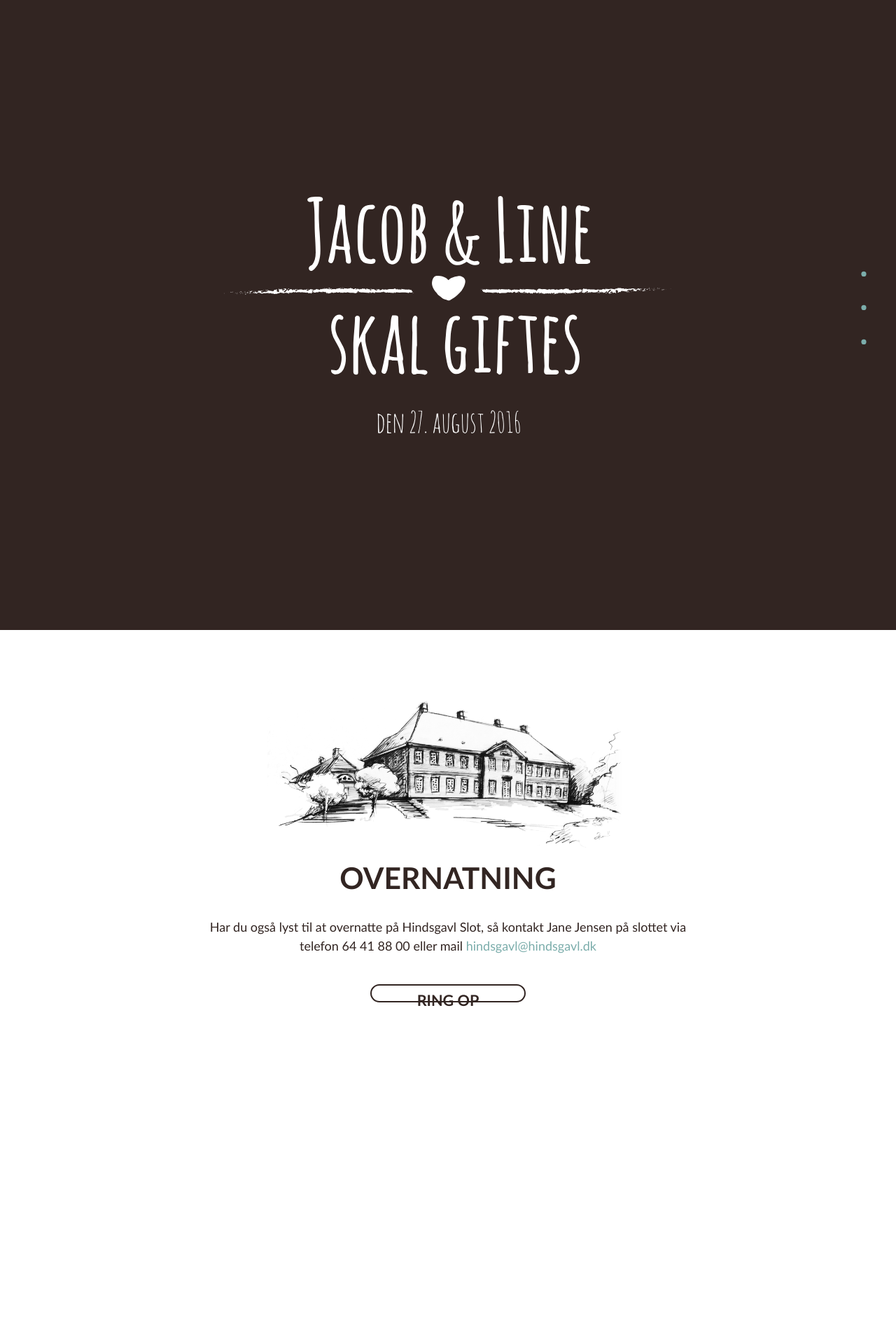
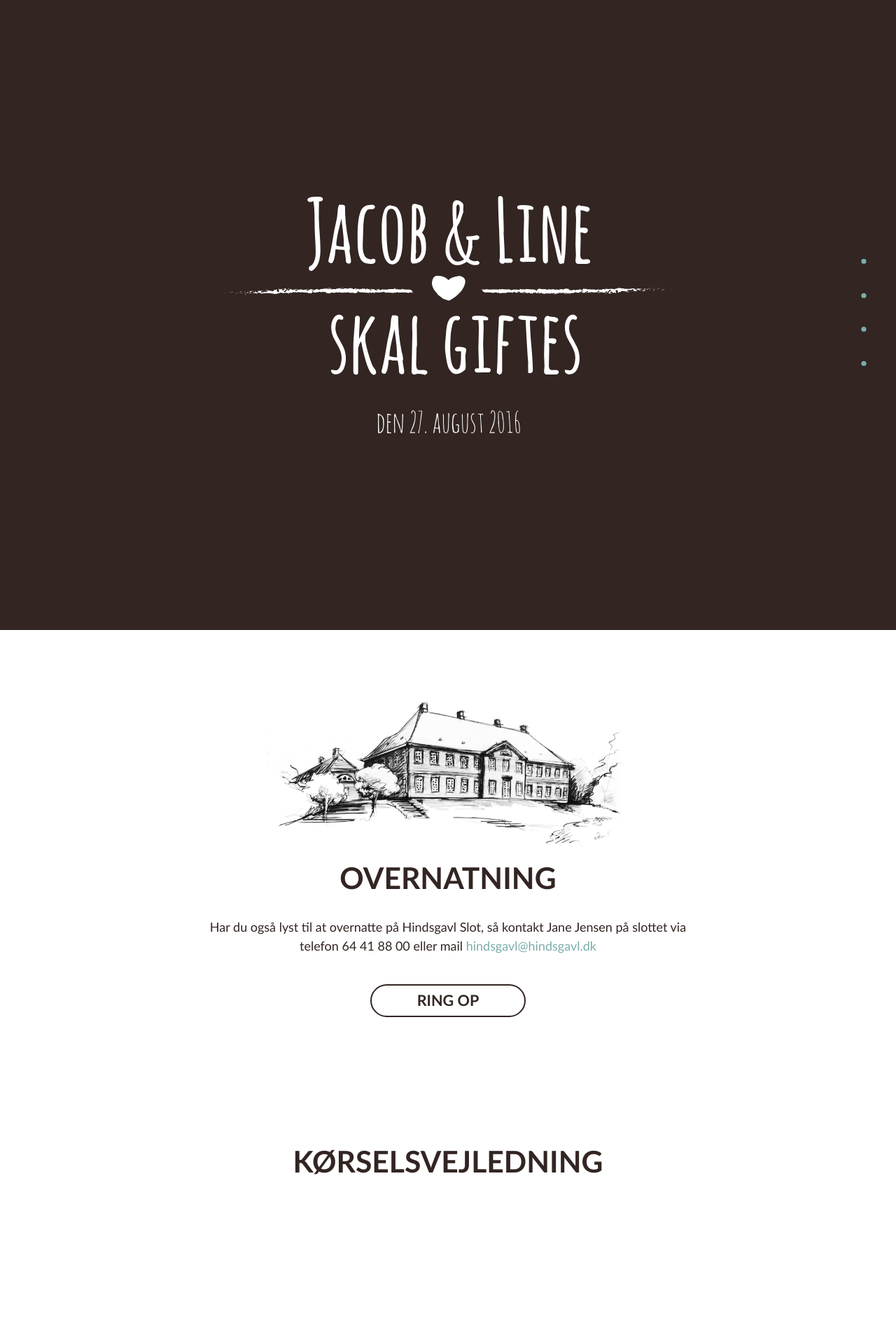
Before and after one commit to jacobmohl/skal-giftes, a Jekyll site: the page built from index.html, in a window 1280 px wide. Shown: the top 1920 px of the page at 70% size. Built offline with Jekyll 4.4.1, drawn with Linux system fonts in a browser that asks for light colours; before the commit the page ends 1534 px from its top, so only the background shows below that; some of the changed text lies outside the part shown.

Commit message:
Add footer and fix nav bug

```diff
--- a/_sass/_nav.scss
+++ b/_sass/_nav.scss
@@ -1,5 +1,5 @@
 /* Normal screen */
-@include media($large-screen) {
+@include media($medium-screen) {
 
     .nav-trigger {
         display:none;
@@ -26,8 +26,8 @@
 		@include clearfix;
 
         span {
+            display: inline-block;
 			float: right;
-			display: inline-block;
 			@include transform(scale(.6));
         }
         &:hover {
@@ -51,7 +51,7 @@
     .nav-dot {
 		position: relative;
 		/* we set a top value in order to align the dot with the label. If you change label's font, you may need to change this top value*/
-		top: 8px;
+		top: 0.8em;//8px;
 		height: 12px;
 		width: 12px;
 		border-radius: 50%;
@@ -79,7 +79,7 @@
 
 
 
-@include media(min-width 0px max-width $large-screen) {
+@include media(min-width 0px max-width $medium-screen) {
 
 
 
--- a/css/main.scss
+++ b/css/main.scss
@@ -43,6 +43,16 @@
     }
 }
 
+footer {
+    width: 100%;
+    height:50%;
+    background: $light-red;
+    background-image: url('../images/heart.svg');
+    background-repeat: no-repeat;
+    background-position: center center;
+    background-size: 3%;
+}
+
 
 section {
 
@@ -76,7 +86,6 @@
     border-radius: 1.2em * 5;
     line-height: 1;
     padding: 0.5em 3em;
-    height:1.2em;
 
     &:hover {
         background-color: $dark-brown;
--- a/index.html
+++ b/index.html
@@ -38,6 +38,12 @@
                     <span class="nav-label">Toastmaster</span>
                 </a>
             </li>
+            <li>
+                <a href="wishlist" data-number="4">
+                    <span class="nav-dot"></span>
+                    <span class="nav-label">Ønskeliste</span>
+                </a>
+            </li>
         </ul>
     </nav>
     <a class="nav-trigger">Åben navigation<span></span></a>
@@ -59,6 +65,18 @@
             </div>
         </div>
     </section>
+    <section id="transport" class="nav-section">
+        <h1>Kørselsvejledning</h1>
+        <br><br><br>
+    </section>
+    <section id="toastmaster" class="nav-section">
+        <h1>Toastmaster</h1>
+        <br><br><br>
+    </section>
+    <section id="wishlist" class="nav-section">
+        <h1>Ønskeliste</h1>
+        <br><br><br>
+    </section>
       <!--
       <h1>Jacob og Line Skal giftes</h1>
       <h2>Jacob og Line Skal giftes</h2>
@@ -68,5 +86,7 @@
       <h6>Jacob og Line Skal giftes</h6>
 
       -->
+
+      <footer></footer>
 </body>
 </html>
--- a/js/script.js
+++ b/js/script.js
@@ -35,7 +35,11 @@
 
 	function updateNavigation() {
 		contentSections.each(function(){
+
 			$this = $(this);
+
+            console.log($this);
+
 			var activeSection = $('nav a[href="#'+$this.attr('id')+'"]').data('number') - 1;
 			if ( ( $this.offset().top - $(window).height()/2 < $(window).scrollTop() ) && ( $this.offset().top + $this.height() - $(window).height()/2 > $(window).scrollTop() ) ) {
 				navigationItems.eq(activeSection).addClass('active');
```
Also changed, not shown: images/heart.svg (added).
